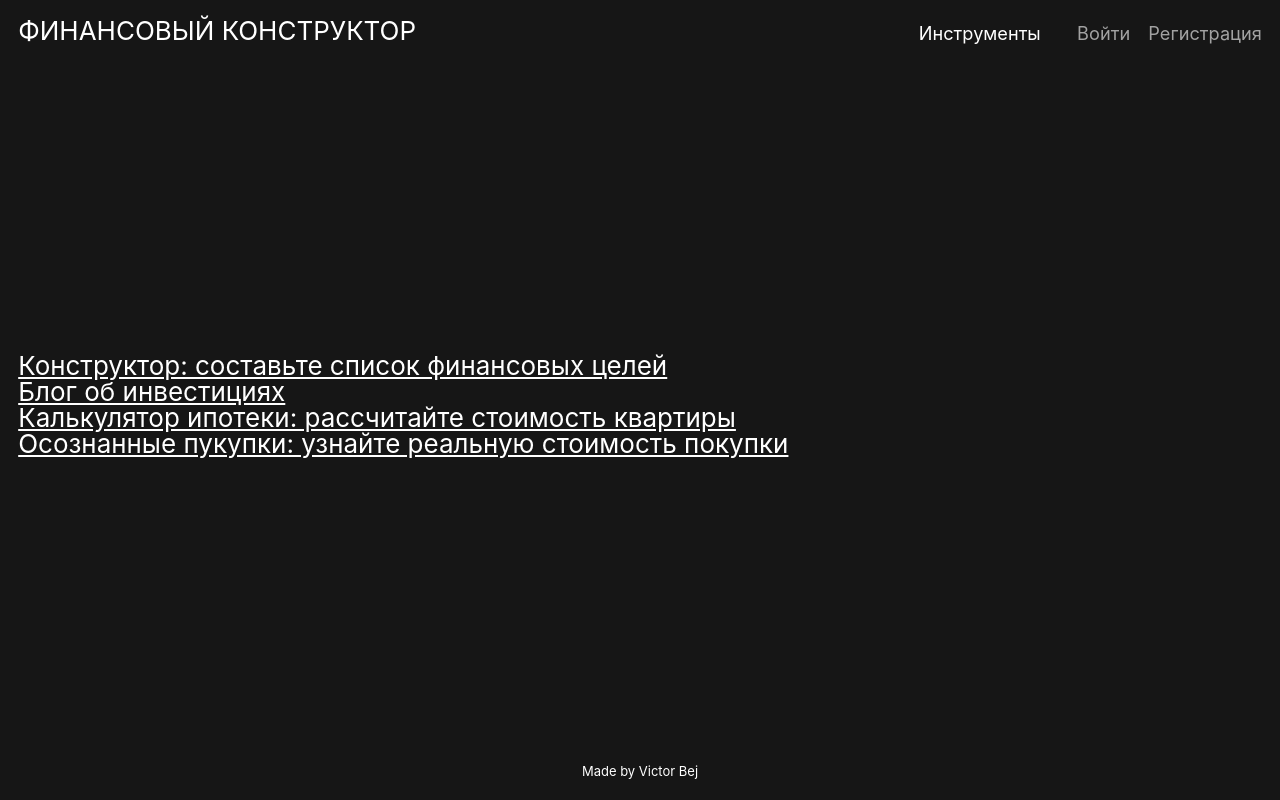
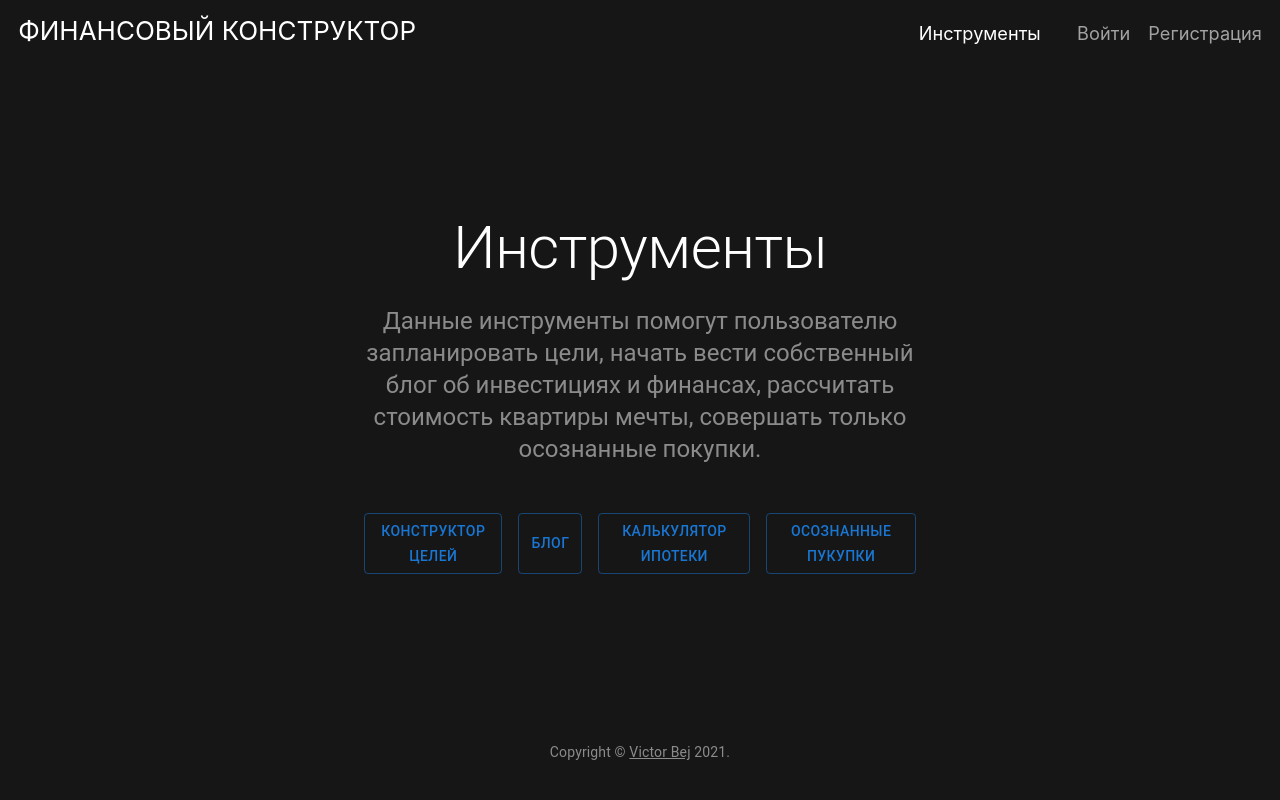
Before and after one commit to victorbej/finance-frontend, a React (Create React App) app: page /tools in a window 1280 px wide. Built offline with nearby package versions, Linux system fonts and the light colour scheme.

Commit message:
material UI for tools component

```diff
--- a/src/components/CreatePosts/PostForm.js
+++ b/src/components/CreatePosts/PostForm.js
@@ -7,7 +7,7 @@ import { createTheme, ThemeProvider } from '@mui/material/styles';
 const theme = createTheme({
     palette: {
         background: { default: "#161616" },
-        text: { primary: "#fff", secondary: "#fff" }
+        text: { primary: "rgb(255, 255, 255)", secondary: "rgba(255, 255, 255, .5)" }
     },
 });
 
--- a/src/components/Footer/Footer.js
+++ b/src/components/Footer/Footer.js
@@ -1,11 +1,37 @@
-import './Footer.scss';
+import Typography from '@mui/material/Typography';
+import Link from '@mui/material/Link';
+import Box from '@mui/material/Box';
+import { createTheme, ThemeProvider } from '@mui/material/styles';
+
+const theme = createTheme({
+    palette: {
+        background: { default: "#161616" },
+        text: { primary: "#161616", secondary: "rgba(255, 255, 255, .5)" }
+    },
+});
+
+function Copyright() {
+    return (
+        <Typography variant="body2" color="text.secondary" align="center">
+            {'Copyright © '}
+            <Link color="inherit" href="https://github.com/victorbej">
+                Victor Bej
+            </Link>{' '}
+            {new Date().getFullYear()}
+            {'.'}
+        </Typography>
+    );
+}
 
 function Footer() {
     return (
-        <footer className="footer">
-            <p className="footer__author">Made by Victor Bej</p>
-        </footer>
+        <ThemeProvider theme={theme}>
+            <Box sx={{ bgcolor: 'background.primary', p: 2 }} component="footer">
+                <Copyright />
+            </Box>
+        </ThemeProvider>
     );
 }
 
+
 export default Footer;
--- a/src/components/Footer/Footer.scss
+++ /dev/null
@@ -1,8 +0,0 @@
-.footer {
-  position: relative;
-  text-align: center;
-  &__author {
-    color: #ffffff;
-    font-size: .5em;
-  }
-}
--- a/src/components/Login/Login.js
+++ b/src/components/Login/Login.js
@@ -1,7 +1,6 @@
 import React from 'react';
 import Avatar from '@mui/material/Avatar';
 import Button from '@mui/material/Button';
-import CssBaseline from '@mui/material/CssBaseline';
 import TextField from '@mui/material/TextField';
 import FormControlLabel from '@mui/material/FormControlLabel';
 import Checkbox from '@mui/material/Checkbox';
@@ -16,7 +15,7 @@ import { createTheme, ThemeProvider } from '@mui/material/styles';
 const theme = createTheme({
     palette: {
         background: { default: "#161616" },
-        text: { primary: "#fff", secondary: "#fff" }
+        text: { primary: "rgb(255, 255, 255)", secondary: "rgba(255, 255, 255, .5)" }
     },
 });
 
@@ -33,7 +32,6 @@ function Login() {
     return (
         <ThemeProvider theme={theme}>
             <Container component="main" maxWidth="xs">
-                <CssBaseline />
                 <Box
                     sx={{
                         marginTop: 8,
@@ -82,11 +80,6 @@ function Login() {
                             Войти
                         </Button>
                         <Grid container>
-                            <Grid item xs>
-                                <Link href="#" variant="body2">
-                                    Забыли пароль?
-                                </Link>
-                            </Grid>
                             <Grid item>
                                 <Link href="#" variant="body2">
                                     {"Еще нет аккаунта? Зарегистрироваться"}
--- a/src/components/Registration/Registration.js
+++ b/src/components/Registration/Registration.js
@@ -1,7 +1,6 @@
 import React from 'react';
 import Avatar from '@mui/material/Avatar';
 import Button from '@mui/material/Button';
-import CssBaseline from '@mui/material/CssBaseline';
 import TextField from '@mui/material/TextField';
 import FormControlLabel from '@mui/material/FormControlLabel';
 import Checkbox from '@mui/material/Checkbox';
@@ -16,7 +15,7 @@ import { createTheme, ThemeProvider } from '@mui/material/styles';
 const theme = createTheme({
     palette: {
         background: { default: "#161616" },
-        text: { primary: "#fff", secondary: "#fff" }
+        text: { primary: "rgb(255, 255, 255)", secondary: "rgba(255, 255, 255, .5)" }
     },
 });
 
@@ -33,7 +32,6 @@ function Registration() {
     return (
         <ThemeProvider theme={theme}>
             <Container component="main" maxWidth="xs">
-                <CssBaseline />
                 <Box
                     sx={{
                         marginTop: 8,
--- a/src/components/Tools/Tools.js
+++ b/src/components/Tools/Tools.js
@@ -1,25 +1,66 @@
-import './Tools.scss';
-import { Link } from "react-router-dom";
+import React from 'react';
+import Stack from '@mui/material/Stack';
+import Box from '@mui/material/Box';
+import Typography from '@mui/material/Typography';
+import Container from '@mui/material/Container';
+import Button from '@mui/material/Button';
+import { createTheme, ThemeProvider } from '@mui/material/styles';
 
-function Tools() {
+const theme = createTheme({
+    palette: {
+        background: { default: "#161616" },
+        text: { primary: "#161616", secondary: "rgba(255, 255, 255, .5)" }
+    },
+});
+
+export default function Tools() {
     return (
-        <nav className="tools">
-            <ul className="tools__container">
-                <li className="tools__list">
-                    <Link className="tools__item" to="/targets">Конструктор: составьте список финансовых целей</Link>
-                </li>
-                <li className="tools__list">
-                    <Link className="tools__item" to="/blog">Блог об инвестициях</Link>
-                </li>
-                <li className="tools__list">
-                    <Link className="tools__item" to="/calculator">Калькулятор ипотеки: рассчитайте стоимость квартиры</Link>
-                </li>
-                <li className="tools__list">
-                    <Link className="tools__item" to="/purchase">Осознанные пукупки: узнайте реальную стоимость покупки</Link>
-                </li>
-            </ul>
-        </nav>
+        <ThemeProvider theme={theme}>
+            <main>
+                <Box
+                    sx={{
+                        bgcolor: 'background.primary',
+                        pt: 8,
+                        pb: 6,
+                    }}
+                >
+                    <Container maxWidth="sm">
+                        <Typography
+                            component="h1"
+                            variant="h2"
+                            align="center"
+                            color="text.paper"
+                            gutterBottom
+                        >
+                            Инструменты
+                        </Typography>
+                        <Typography variant="h5" align="center" color="text.secondary" paragraph>
+                            Данные инструменты помогут пользователю запланировать цели,
+                            начать вести собственный блог об инвестициях и финансах,
+                            рассчитать стоимость квартиры мечты, совершать только осознанные покупки.
+                        </Typography>
+                        <Stack
+                            sx={{ pt: 4 }}
+                            direction="row"
+                            spacing={2}
+                            justifyContent="center"
+                        >
+                            <Button sx={{ textAlign: 'center' }} href="/targets" variant="outlined">
+                                Конструктор целей
+                            </Button>
+                            <Button sx={{ textAlign: 'center' }} href="/blog" variant="outlined">
+                                Блог
+                            </Button>
+                            <Button sx={{ textAlign: 'center' }} href="/calculator" variant="outlined">
+                                Калькулятор ипотеки
+                            </Button>
+                            <Button sx={{ textAlign: 'center' }} href="/purchase" variant="outlined">
+                                Осознанные пукупки
+                            </Button>
+                        </Stack>
+                    </Container>
+                </Box>
+            </main>
+        </ThemeProvider >
     );
 }
-
-export default Tools;
--- a/src/components/Tools/Tools.scss
+++ /dev/null
@@ -1,15 +0,0 @@
-.tools {
-  position: relative;
-  &__container {
-    display: flex;
-    flex-direction: column;
-    justify-content: center;
-  }
-  &__item {
-    text-decoration: underline;
-    color: #ffffff;
-    &:hover {
-      opacity: 0.6;
-    }
-  }
-}
```
Also changed, not shown: src/components/Login/Login.scss (deleted, +0 -10 lines), src/components/Registration/Registration.scss (deleted, +0 -10 lines), 1 other file (tests, documents, lock files or other folders).
